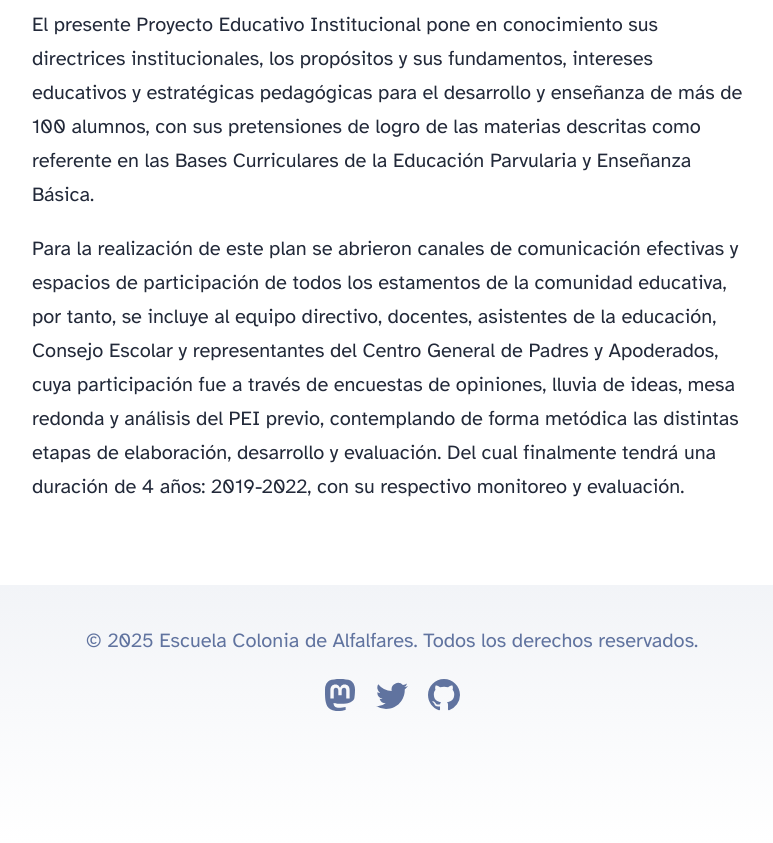
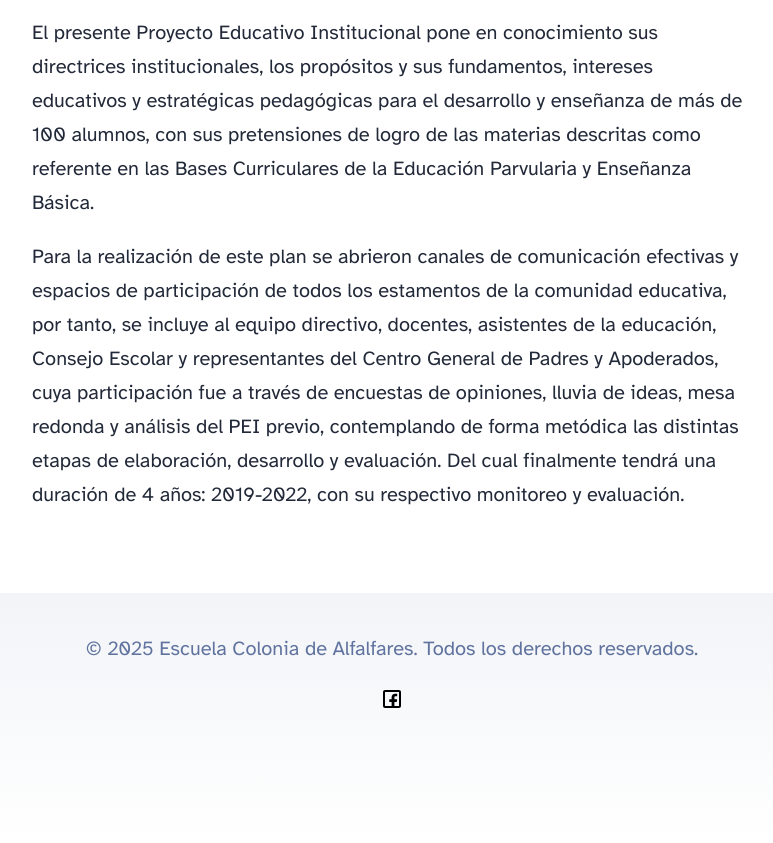
Before and after one commit to JordanRP/web-escuela-alfalfares, an Astro site: page / in a window 1280 px wide. Shown: the part 1001-1844 px from the top of the page, without its empty margins (248-1021 px from the left). Built offline with nearby package versions, Linux system fonts and the light colour scheme; Astro itself is replaced by a stand-in of ours.

Commit message:
segunda actualizacion

```diff
--- a/src/components/Footer.astro
+++ b/src/components/Footer.astro
@@ -5,37 +5,11 @@ const today = new Date();
 <footer>
 	&copy; {today.getFullYear()} Escuela Colonia de Alfalfares. Todos los derechos reservados.
 	<div class="social-links">
-		<a href="https://m.webtoo.ls/@astro" target="_blank">
-			<span class="sr-only">Follow Astro on Mastodon</span>
-			<svg
-				viewBox="0 0 16 16"
-				aria-hidden="true"
-				width="32"
-				height="32"
-				astro-icon="social/mastodon"
-				><path
-					fill="currentColor"
-					d="M11.19 12.195c2.016-.24 3.77-1.475 3.99-2.603.348-1.778.32-4.339.32-4.339 0-3.47-2.286-4.488-2.286-4.488C12.062.238 10.083.017 8.027 0h-.05C5.92.017 3.942.238 2.79.765c0 0-2.285 1.017-2.285 4.488l-.002.662c-.004.64-.007 1.35.011 2.091.083 3.394.626 6.74 3.78 7.57 1.454.383 2.703.463 3.709.408 1.823-.1 2.847-.647 2.847-.647l-.06-1.317s-1.303.41-2.767.36c-1.45-.05-2.98-.156-3.215-1.928a3.614 3.614 0 0 1-.033-.496s1.424.346 3.228.428c1.103.05 2.137-.064 3.188-.189zm1.613-2.47H11.13v-4.08c0-.859-.364-1.295-1.091-1.295-.804 0-1.207.517-1.207 1.541v2.233H7.168V5.89c0-1.024-.403-1.541-1.207-1.541-.727 0-1.091.436-1.091 1.296v4.079H3.197V5.522c0-.859.22-1.541.66-2.046.456-.505 1.052-.764 1.793-.764.856 0 1.504.328 1.933.983L8 4.39l.417-.695c.429-.655 1.077-.983 1.934-.983.74 0 1.336.259 1.791.764.442.505.661 1.187.661 2.046v4.203z"
-				></path></svg
-			>
-		</a>
-		<a href="https://twitter.com/astrodotbuild" target="_blank">
-			<span class="sr-only">Follow Astro on Twitter</span>
-			<svg viewBox="0 0 16 16" aria-hidden="true" width="32" height="32" astro-icon="social/twitter"
-				><path
-					fill="currentColor"
-					d="M5.026 15c6.038 0 9.341-5.003 9.341-9.334 0-.14 0-.282-.006-.422A6.685 6.685 0 0 0 16 3.542a6.658 6.658 0 0 1-1.889.518 3.301 3.301 0 0 0 1.447-1.817 6.533 6.533 0 0 1-2.087.793A3.286 3.286 0 0 0 7.875 6.03a9.325 9.325 0 0 1-6.767-3.429 3.289 3.289 0 0 0 1.018 4.382A3.323 3.323 0 0 1 .64 6.575v.045a3.288 3.288 0 0 0 2.632 3.218 3.203 3.203 0 0 1-.865.115 3.23 3.23 0 0 1-.614-.057 3.283 3.283 0 0 0 3.067 2.277A6.588 6.588 0 0 1 .78 13.58a6.32 6.32 0 0 1-.78-.045A9.344 9.344 0 0 0 5.026 15z"
-				></path></svg
-			>
-		</a>
-		<a href="https://github.com/withastro/astro" target="_blank">
-			<span class="sr-only">Go to Astro's GitHub repo</span>
-			<svg viewBox="0 0 16 16" aria-hidden="true" width="32" height="32" astro-icon="social/github"
-				><path
-					fill="currentColor"
-					d="M8 0C3.58 0 0 3.58 0 8c0 3.54 2.29 6.53 5.47 7.59.4.07.55-.17.55-.38 0-.19-.01-.82-.01-1.49-2.01.37-2.53-.49-2.69-.94-.09-.23-.48-.94-.82-1.13-.28-.15-.68-.52-.01-.53.63-.01 1.08.58 1.23.82.72 1.21 1.87.87 2.33.66.07-.52.28-.87.51-1.07-1.78-.2-3.64-.89-3.64-3.95 0-.87.31-1.59.82-2.15-.08-.2-.36-1.02.08-2.12 0 0 .67-.21 2.2.82.64-.18 1.32-.27 2-.27.68 0 1.36.09 2 .27 1.53-1.04 2.2-.82 2.2-.82.44 1.1.16 1.92.08 2.12.51.56.82 1.27.82 2.15 0 3.07-1.87 3.75-3.65 3.95.29.25.54.73.54 1.48 0 1.07-.01 1.93-.01 2.2 0 .21.15.46.55.38A8.012 8.012 0 0 0 16 8c0-4.42-3.58-8-8-8z"
-				></path></svg
-			>
+		<a href="https://www.facebook.com/colonia.alfalfares.7" target="_blank">
+			<span class="sr-only">Facebook Oficial del la institución</span>
+			<svg xmlns="http://www.w3.org/2000/svg" x="0px" y="0px" width="24" height="24" viewBox="0 0 24 24">
+				<path d="M 5 3 C 3.897 3 3 3.897 3 5 L 3 19 C 3 20.103 3.897 21 5 21 L 11.621094 21 L 14.414062 21 L 19 21 C 20.103 21 21 20.103 21 19 L 21 5 C 21 3.897 20.103 3 19 3 L 5 3 z M 5 5 L 19 5 L 19.001953 19 L 14.414062 19 L 14.414062 15.035156 L 16.779297 15.035156 L 17.130859 12.310547 L 14.429688 12.310547 L 14.429688 10.574219 C 14.429687 9.7862188 14.649297 9.2539062 15.779297 9.2539062 L 17.207031 9.2539062 L 17.207031 6.8222656 C 16.512031 6.7512656 15.814234 6.71675 15.115234 6.71875 C 13.041234 6.71875 11.621094 7.9845938 11.621094 10.308594 L 11.621094 12.314453 L 9.2773438 12.314453 L 9.2773438 15.039062 L 11.621094 15.039062 L 11.621094 19 L 5 19 L 5 5 z"></path>
+			</svg>
 		</a>
 	</div>
 </footer>
--- a/src/components/Header.astro
+++ b/src/components/Header.astro
@@ -7,8 +7,8 @@ import { SITE_TITLE } from '../consts';
 	<nav>
 				<h2>
 			<a href="/">
-				<svg viewBox="0 0 4 4" aria-hidden="true" width="8" height="8">
-					<img src="/public/logo-colegio.ico" alt="logo colegio" width="64" height="64">
+				<svg viewBox="0 0 64 64" aria-hidden="true" width="8" height="8">
+					<img src="/logo-colegio.ico" alt="logo colegio" width="64" height="64">
 				</svg>
 			</a>
 		</h2>
--- a/src/pages/index.astro
+++ b/src/pages/index.astro
@@ -14,8 +14,8 @@ import { SITE_TITLE, SITE_DESCRIPTION } from '../consts';
 	<body>
 		<Header />
 		<main>
+			<h1>Escuela de Colonia Alfalfares</h1>
 			<img src="/colegio-1.jpg" class="hero-image" alt="colegio-1">
-			<h1>Escuela de Colonia Alfalfares</h1>
 			<p>
 				El aprendizaje y desarrollo integral de los niños y niñas de la Escuela de Colonia
 				Alfalfares es un constante trabajo de enseñanza –aprendizaje que el establecimiento
```
